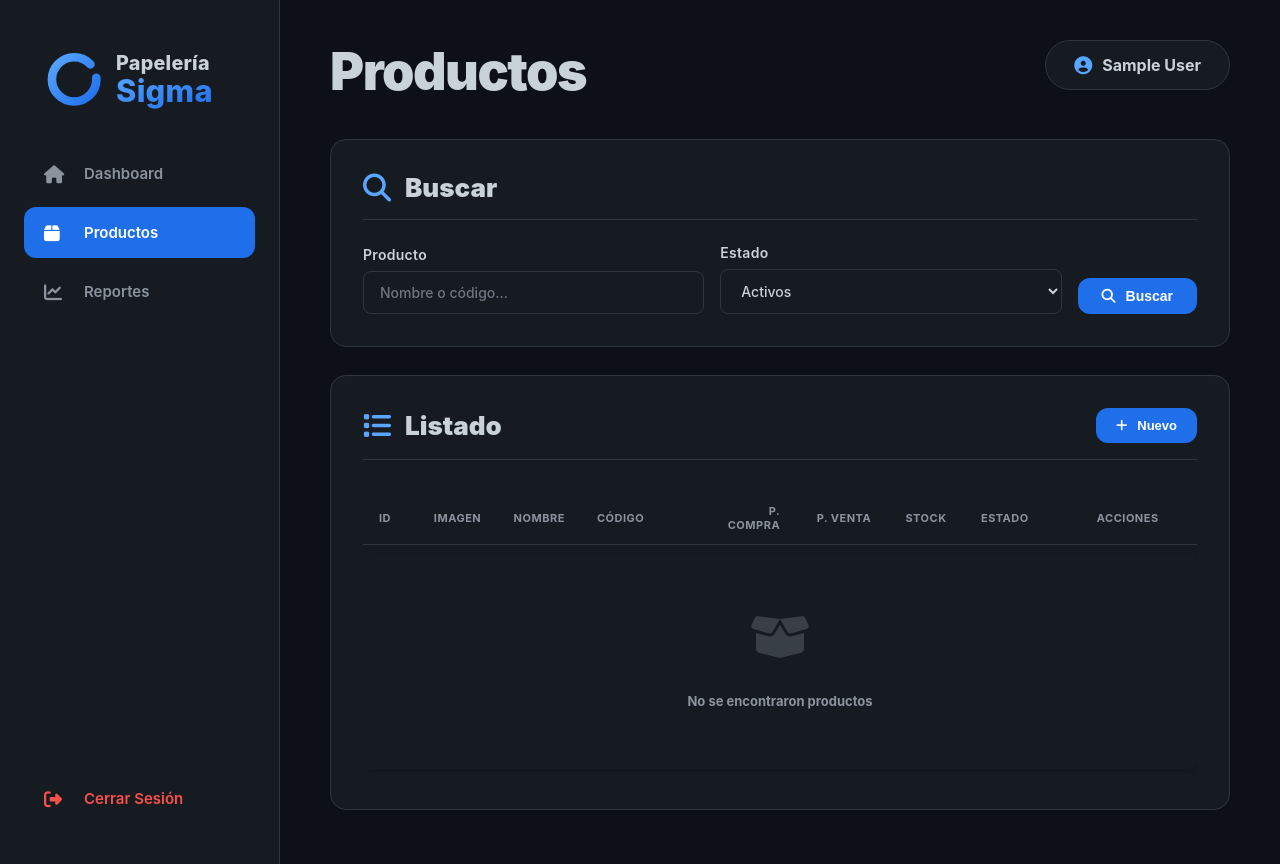
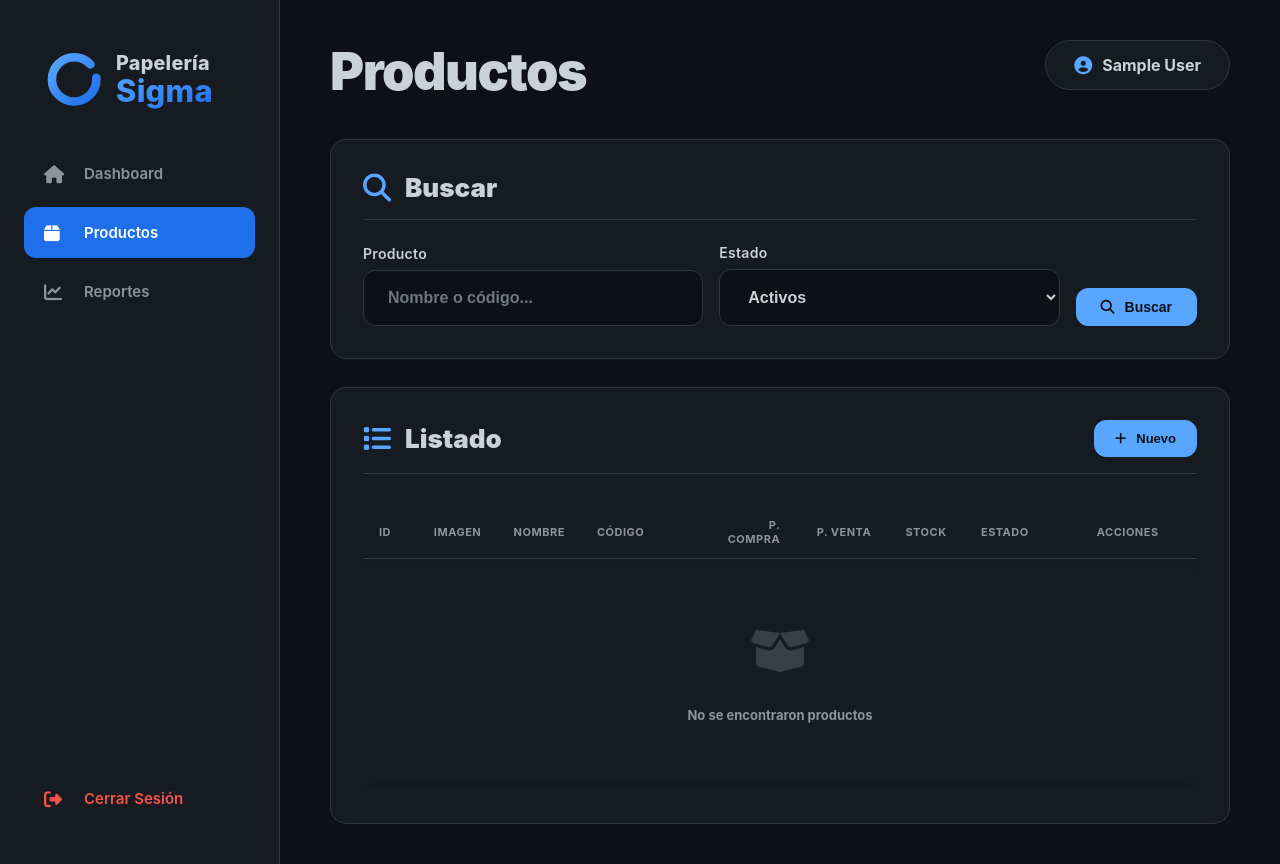
Before and after one commit to Alvaro-Calleros/papeleria-pos-sigma, a PHP site: page /productos.php in a window 1280 px wide. Run offline with PHP 8.4, Linux system fonts and the light colour scheme; the visitor is signed in with stand-in values (Sample User, id 1); data that the repository does not hold is empty.

Commit message:
estilos: Inputs tipo escáner y botones de modal compactos
- Convertir todos los campos a estilo coach-input (igual al escanear código)
- Ajustar botones de modales con clases reutilizables y tamaños compactos
- Añadir variantes primary/secondary/danger para modales

```diff
--- a/assets/css/styles.css
+++ b/assets/css/styles.css
@@ -714,11 +714,11 @@ textarea.form-control {
     padding: 20px 28px;
     border-top: 1px solid #30363d;
     display: flex;
-    gap: 12px;
+    gap: 10px;
     justify-content: flex-end;
 }
 
-.modal-footer .btn {
+.modal-btn {
     all: unset;
     box-sizing: border-box;
     font-family: inherit;
@@ -727,34 +727,48 @@ textarea.form-control {
     border-radius: 8px;
     cursor: pointer;
     transition: all 0.2s ease;
-    width: 140px;
-    height: 44px;
+    padding: 10px 16px;
+    min-width: 110px;
     display: flex;
     align-items: center;
     justify-content: center;
-    flex-shrink: 0;
+    gap: 8px;
 }
 
-.modal-footer .btn-secondary {
-    background: #21262d;
+.btn-secondary {
+    background: transparent;
     color: #c9d1d9;
-    box-shadow: inset 0 0 0 1px #30363d;
+    border: 1px solid #30363d;
 }
 
-.modal-footer .btn-secondary:hover {
-    background: #30363d;
-    box-shadow: inset 0 0 0 1px #58a6ff;
+.btn-secondary:hover {
+    background: #1c2128;
+    border-color: #58a6ff;
     color: #79c0ff;
 }
 
-.modal-footer .btn-primary {
+.btn-primary {
     background: #58a6ff;
     color: #0d1117;
+    border: 1px solid #58a6ff;
 }
 
-.modal-footer .btn-primary:hover {
+.btn-primary:hover {
     background: #79c0ff;
-    box-shadow: 0 0 16px rgba(88, 166, 255, 0.3);
+    border-color: #79c0ff;
+    box-shadow: 0 0 12px rgba(88, 166, 255, 0.25);
+}
+
+.btn-danger {
+    background: #f85149;
+    color: #ffffff;
+    border: 1px solid #f85149;
+}
+
+.btn-danger:hover {
+    background: #ff6f66;
+    border-color: #ff6f66;
+    box-shadow: 0 0 12px rgba(248, 81, 73, 0.25);
 }
 
 @media (max-width: 1200px) {
--- a/productos.php
+++ b/productos.php
@@ -66,14 +66,14 @@ require_once 'includes/auth_admin.php';
                             <label for="searchInput" class="form-label">
                                 Producto
                             </label>
-                            <input type="text" class="form-control" id="searchInput"
+                            <input type="text" class="coach-input" id="searchInput"
                                    placeholder="Nombre o código...">
                         </div>
                         <div class="form-group" style="margin: 0;">
                             <label for="filterActivo" class="form-label">
                                 Estado
                             </label>
-                            <select class="form-control" id="filterActivo">
+                            <select class="coach-input" id="filterActivo">
                                 <option value="todos">Todos</option>
                                 <option value="1" selected>Activos</option>
                                 <option value="0">Inactivos</option>
@@ -154,37 +154,37 @@ require_once 'includes/auth_admin.php';
                     <div style="display: grid; grid-template-columns: 1fr 1fr; gap: 16px;">
                         <div class="form-group">
                             <label for="nombre" class="form-label">Nombre *</label>
-                            <input type="text" class="form-control" id="nombre" name="nombre" required>
+                            <input type="text" class="coach-input" id="nombre" name="nombre" required>
                         </div>
 
                         <div class="form-group">
                             <label for="codigo_barras" class="form-label">Código de Barras *</label>
-                            <input type="text" class="form-control" id="codigo_barras" name="codigo_barras" required>
+                            <input type="text" class="coach-input" id="codigo_barras" name="codigo_barras" required>
                         </div>
                     </div>
 
                     <div class="form-group">
                         <label for="descripcion" class="form-label">Descripción</label>
-                        <textarea class="form-control" id="descripcion" name="descripcion" rows="3"></textarea>
+                        <textarea class="coach-input" id="descripcion" name="descripcion" rows="3"></textarea>
                     </div>
 
                     <div style="display: grid; grid-template-columns: 1fr 1fr; gap: 16px;">
                         <div class="form-group">
                             <label for="precio_compra" class="form-label">Precio Compra *</label>
-                            <input type="number" class="form-control" id="precio_compra" name="precio_compra"
+                            <input type="number" class="coach-input" id="precio_compra" name="precio_compra"
                                    step="0.01" min="0" required>
                         </div>
 
                         <div class="form-group">
                             <label for="precio_venta" class="form-label">Precio Venta *</label>
-                            <input type="number" class="form-control" id="precio_venta" name="precio_venta"
+                            <input type="number" class="coach-input" id="precio_venta" name="precio_venta"
                                    step="0.01" min="0" required>
                         </div>
                     </div>
 
                     <div class="form-group">
                         <label for="imagen" class="form-label">Imagen del Producto</label>
-                        <input type="file" class="form-control" id="imagen" name="imagen"
+                           <input type="file" class="coach-input" id="imagen" name="imagen"
                                accept="image/jpeg,image/png,image/jpg">
                         <small style="color: #8b949e; font-size: 12px;">Máximo 5MB. Formatos: JPG, PNG</small>
                     </div>
@@ -195,10 +195,10 @@ require_once 'includes/auth_admin.php';
                 </form>
             </div>
             <div class="modal-footer">
-                <button onclick="closeModalProducto()" style="all: unset; cursor: pointer; padding: 10px 24px; background: transparent; color: #c9d1d9; border: 1px solid #30363d; border-radius: 6px; font-size: 14px; font-weight: 500; transition: all 0.2s; display: flex; align-items: center; justify-content: center; width: 140px; height: 44px; flex-shrink: 0; box-shadow: inset 0 0 0 1px #30363d;">
+                <button onclick="closeModalProducto()" class="btn modal-btn btn-secondary">
                     Cancelar
                 </button>
-                <button onclick="guardarProducto()" style="all: unset; cursor: pointer; padding: 10px 24px; background: #58a6ff; color: #0d1117; border-radius: 6px; font-size: 14px; font-weight: 600; transition: all 0.2s; display: flex; align-items: center; justify-content: center; width: 140px; height: 44px; flex-shrink: 0; box-shadow: inset 0 0 0 1px #58a6ff;">
+                <button onclick="guardarProducto()" class="btn modal-btn btn-primary">
                     Guardar
                 </button>
             </div>
@@ -225,35 +225,35 @@ require_once 'includes/auth_admin.php';
                     <div style="display: grid; grid-template-columns: 1fr 1fr; gap: 16px;">
                         <div class="form-group">
                             <label for="nombreEdit" class="form-label">Nombre *</label>
-                            <input type="text" class="form-control" id="nombreEdit" name="nombre" required>
+                            <input type="text" class="coach-input" id="nombreEdit" name="nombre" required>
                         </div>
 
                         <div class="form-group">
                             <label for="codigo_barras_edit" class="form-label">Código de Barras *</label>
-                            <input type="text" class="form-control" id="codigo_barras_edit" name="codigo_barras" required>
+                            <input type="text" class="coach-input" id="codigo_barras_edit" name="codigo_barras" required>
                         </div>
                     </div>
 
                     <div class="form-group">
                         <label for="descripcionEdit" class="form-label">Descripción</label>
-                        <textarea class="form-control" id="descripcionEdit" name="descripcion" rows="3"></textarea>
+                        <textarea class="coach-input" id="descripcionEdit" name="descripcion" rows="3"></textarea>
                     </div>
 
                     <div style="display: grid; grid-template-columns: 1fr 1fr; gap: 16px;">
                         <div class="form-group">
                             <label for="precio_compra_edit" class="form-label">Precio Compra *</label>
-                            <input type="number" class="form-control" id="precio_compra_edit" name="precio_compra" step="0.01" min="0" required>
+                            <input type="number" class="coach-input" id="precio_compra_edit" name="precio_compra" step="0.01" min="0" required>
                         </div>
 
                         <div class="form-group">
                             <label for="precio_venta_edit" class="form-label">Precio Venta *</label>
-                            <input type="number" class="form-control" id="precio_venta_edit" name="precio_venta" step="0.01" min="0" required>
+                            <input type="number" class="coach-input" id="precio_venta_edit" name="precio_venta" step="0.01" min="0" required>
                         </div>
                     </div>
 
                     <div class="form-group">
                         <label for="imagenEdit" class="form-label">Imagen del Producto</label>
-                        <input type="file" class="form-control" id="imagenEdit" name="imagen" accept="image/jpeg,image/png,image/jpg">
+                        <input type="file" class="coach-input" id="imagenEdit" name="imagen" accept="image/jpeg,image/png,image/jpg">
                         <small style="color: #8b949e; font-size: 12px;">Máximo 5MB. Formatos: JPG, PNG</small>
                     </div>
 
@@ -263,10 +263,10 @@ require_once 'includes/auth_admin.php';
                 </form>
             </div>
             <div class="modal-footer">
-                <button onclick="closeModalEditarProducto()" style="all: unset; cursor: pointer; padding: 10px 24px; background: transparent; color: #c9d1d9; border: 1px solid #30363d; border-radius: 6px; font-size: 14px; font-weight: 500; transition: all 0.2s; display: flex; align-items: center; justify-content: center; width: 140px; height: 44px; flex-shrink: 0; box-shadow: inset 0 0 0 1px #30363d;">
+                <button onclick="closeModalEditarProducto()" class="btn modal-btn btn-secondary">
                     Cancelar
                 </button>
-                <button onclick="guardarProductoEdit()" style="all: unset; cursor: pointer; padding: 10px 24px; background: #58a6ff; color: #0d1117; border-radius: 6px; font-size: 14px; font-weight: 600; transition: all 0.2s; display: flex; align-items: center; justify-content: center; width: 140px; height: 44px; flex-shrink: 0; box-shadow: inset 0 0 0 1px #58a6ff;">
+                <button onclick="guardarProductoEdit()" class="btn modal-btn btn-primary">
                     Guardar cambios
                 </button>
             </div>
@@ -286,10 +286,10 @@ require_once 'includes/auth_admin.php';
                 <p id="confirmModalMessage" style="margin: 0; color: #c9d1d9; font-size: 15px; line-height: 1.6;"></p>
             </div>
             <div class="modal-footer">
-                <button onclick="closeConfirmModal()" style="all: unset; cursor: pointer; padding: 10px 24px; background: transparent; color: #c9d1d9; border: 1px solid #30363d; border-radius: 6px; font-size: 14px; font-weight: 500; transition: all 0.2s; display: flex; align-items: center; justify-content: center; width: 140px; height: 44px; flex-shrink: 0; box-shadow: inset 0 0 0 1px #30363d;">
+                <button onclick="closeConfirmModal()" class="btn modal-btn btn-secondary">
                     Cancelar
                 </button>
-                <button onclick="executePendingConfirm()" style="all: unset; cursor: pointer; padding: 10px 24px; background: #f85149; color: #fff; border-radius: 6px; font-size: 14px; font-weight: 600; transition: all 0.2s; display: flex; align-items: center; justify-content: center; width: 140px; height: 44px; flex-shrink: 0; box-shadow: inset 0 0 0 1px #f85149;">
+                <button onclick="executePendingConfirm()" class="btn modal-btn btn-danger">
                     Confirmar
                 </button>
             </div>
```
